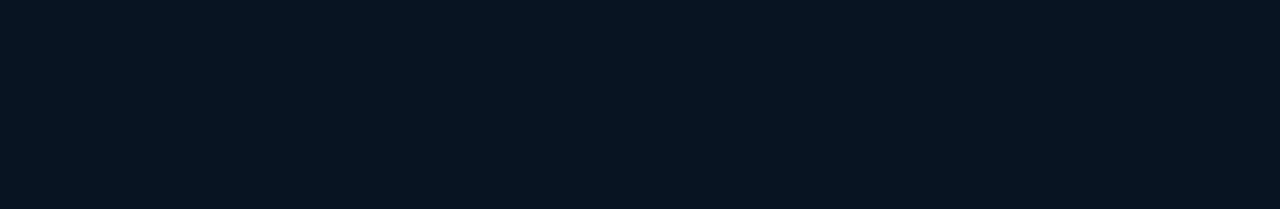
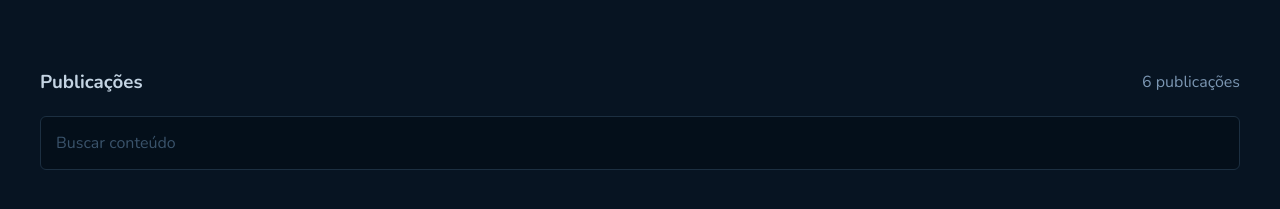
Before and after one commit to kleubinho/Github-Blog, a React (Vite) app: page / in a window 1280 px wide. Shown: the part 437-646 px from the top of the page. Built offline with nearby package versions, Linux system fonts and the light colour scheme.

Commit message:
finish searchPub

```diff
--- a/src/pages/Home/Components/SearchPub/index.tsx
+++ b/src/pages/Home/Components/SearchPub/index.tsx
@@ -1,12 +1,14 @@
+import * as S from './styles'
+
 export function SearchPub() {
   return (
-    <div>
-      <div>
+    <S.Container>
+      <S.Titles>
         <h3>Publicações</h3>
 
         <span>6 publicações</span>
-      </div>
-      <input type="text" placeholder="Buscar conteúdo" />
-    </div>
+      </S.Titles>
+      <S.Search type="text" placeholder="Buscar conteúdo" />
+    </S.Container>
   );
 }
--- a/src/pages/Home/Components/SearchPub/styles.ts
+++ b/src/pages/Home/Components/SearchPub/styles.ts
@@ -0,0 +1,37 @@
+import styled, { css } from "styled-components";
+
+export const Container = styled.div`
+  display: flex;
+  flex-direction: column;
+  width: 100%;
+  margin-block: 8rem 3rem;
+`;
+
+export const Titles = styled.div`
+  display: flex;
+  align-items: center;
+  justify-content: space-between;
+  margin-bottom: 20px;
+
+  h3 {
+    color: ${(props) => props.theme["base-subtitle"]};
+  }
+
+  span {
+    color: ${(props) => props.theme["base-span"]};
+  }
+`;
+
+export const Search = styled.input`
+  ${({ theme }) => css`
+    background-color: ${theme["base-input"]};
+    color: ${theme["base-label"]};
+    border: 1px solid ${theme["base-border"]};
+    &::placeholder {
+        color: ${theme["base-label"]};
+    }
+  `}
+  font-size: 16px;
+  padding: 15px;
+  border-radius: 6px;
+`;
--- a/src/pages/Home/index.tsx
+++ b/src/pages/Home/index.tsx
@@ -1,4 +1,5 @@
 import { CardProfile } from "../../components/CardProfile";
+import { SearchPub } from "./Components/SearchPub";
 import * as S from "./styles";
 export function Home() {
   return (
@@ -6,7 +7,7 @@
       <S.Content>
         <CardProfile />
 
-
+        <SearchPub />
       </S.Content>
     </S.Container>
   );
--- a/src/styles/global.ts
+++ b/src/styles/global.ts
@@ -8,14 +8,18 @@
 
     :focus {
         outline: 0;
-        box-shadow: 0 0 0 2px ${(props) => props.theme['base-label']};
+        box-shadow: 0 0 0 2px ${(props) => props.theme["base-label"]};
     }
 }
 
 
 html, body {
     font-family: 'Nunito', sans-serif;
-    background-color: ${props => props.theme['base-background']};
+    background-color: ${(props) => props.theme["base-background"]};
     line-height: 160%;
 }
-`
+
+input, button, textarea {
+    font-family: 'Nunito', sans-serif;
+}
+`;
```
